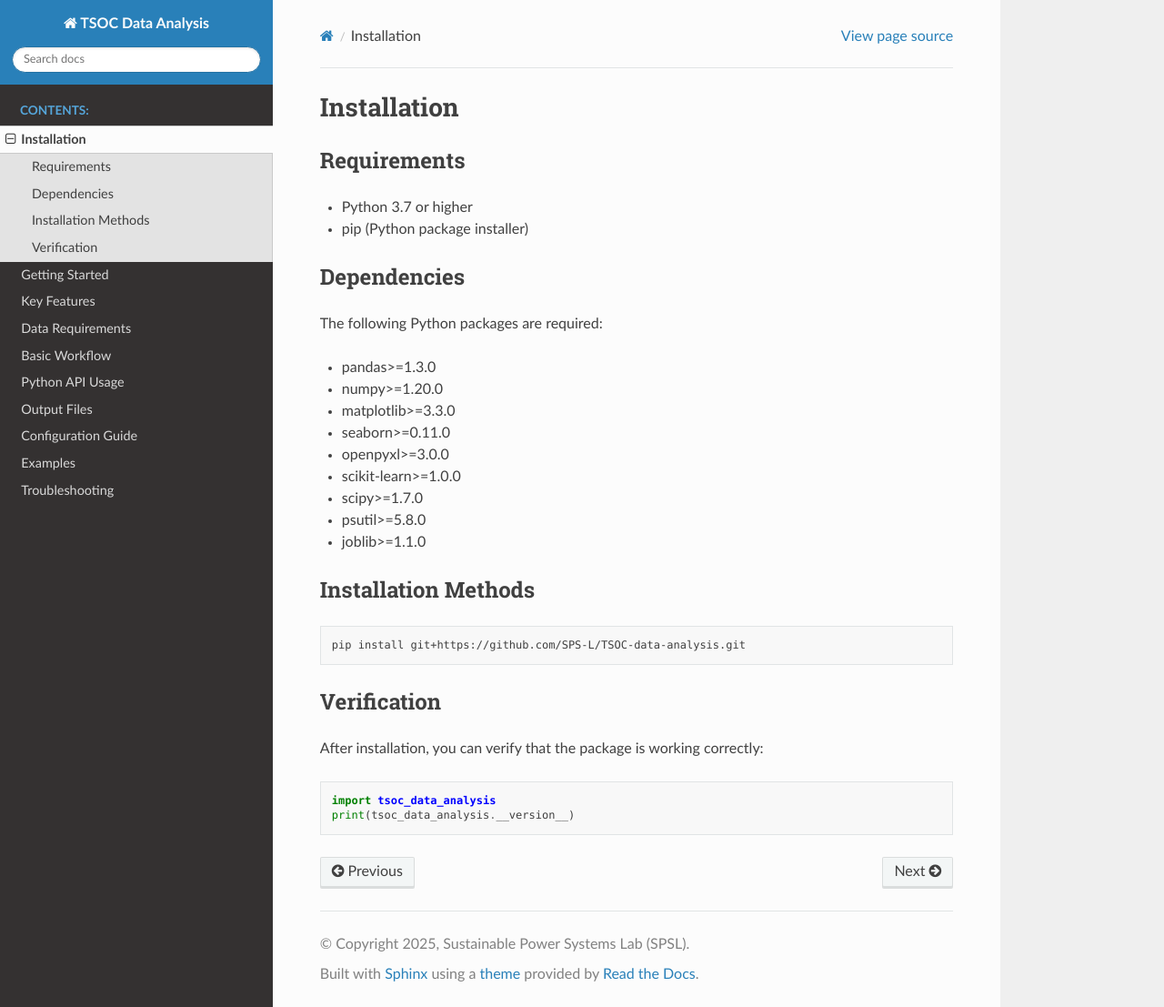
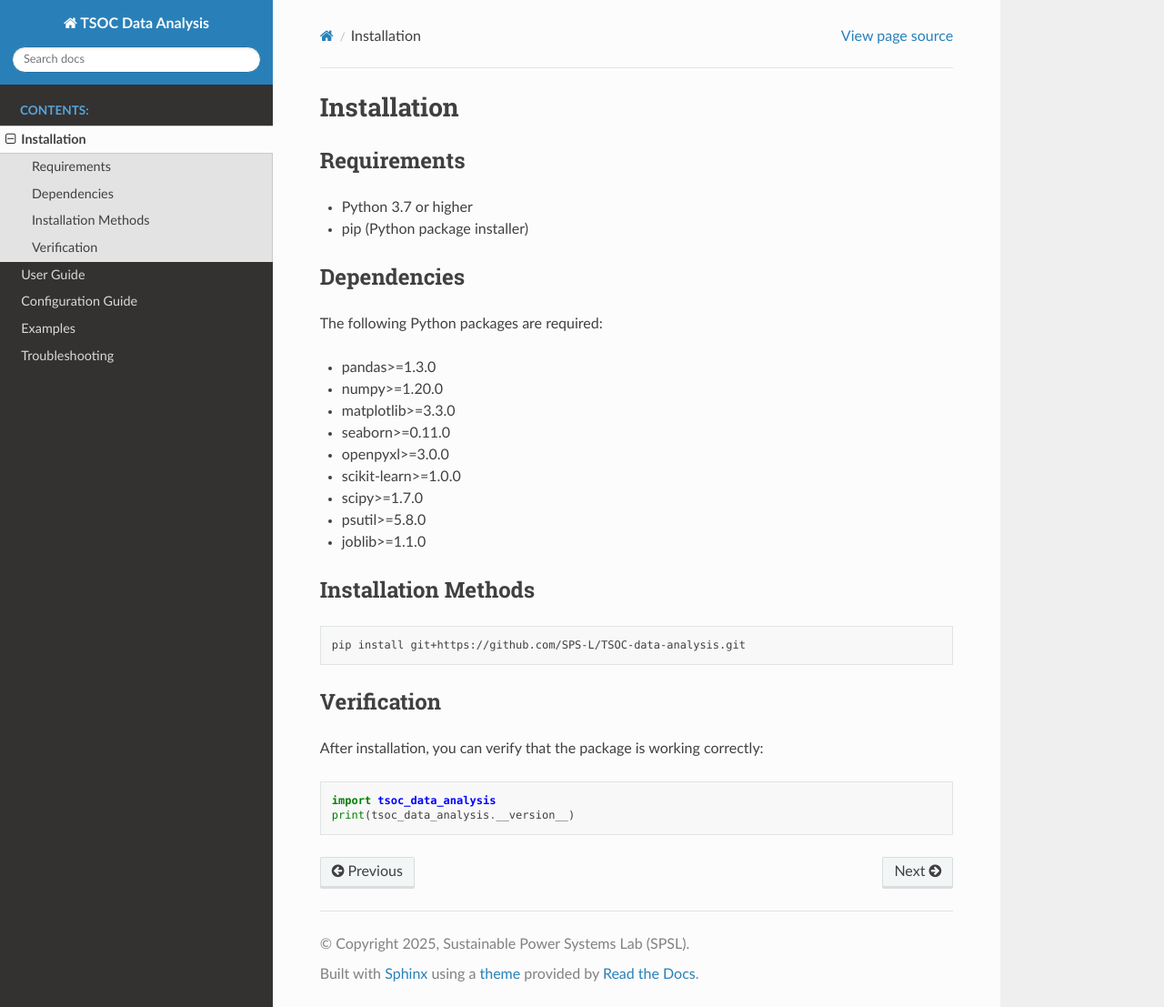
Before and after one commit to SPS-L/TSOC-data-analysis, a Sphinx documentation site: the page built from docs/source/installation.rst, in a window 1280 px wide and 1107 px high. Shown: the whole window at 91% size. Built offline with Sphinx 7.4.7 and the Read the Docs theme 3.1.0, drawn with Linux system fonts in a browser that asks for light colours; pages that are not in the unit, such as notebooks, are missing from menus.

Commit message:
fix: update user guide

```diff
--- a/docs/source/index.rst
+++ b/docs/source/index.rst
@@ -18,7 +18,6 @@
 
    installation
    user_guide
-   api_reference
    configuration
    examples
    troubleshooting
@@ -36,7 +35,7 @@
 * **Comprehensive logging** and error handling
 
 Quick Start
-----------
+-----------
 
 .. code-block:: python
 
@@ -51,7 +50,7 @@
        )
 
 Command Line Usage
------------------
+------------------
 
 .. code-block:: bash
 
--- a/docs/source/user_guide.rst
+++ b/docs/source/user_guide.rst
@@ -1,3 +1,6 @@
+User Guide
+==========
+
 Getting Started
 --------------
 
@@ -21,7 +24,7 @@
 - **Power System Visualizer**: Visualization and plotting functions
 
 Key Features
------------
+------------
 
 - **Month-based data filtering** for efficient processing of large datasets
 - **Load calculations** (Total Load, Net Load) with comprehensive statistics
@@ -33,7 +36,7 @@
 - **Comprehensive logging** and error handling
 
 Data Requirements
-----------------
+-----------------
 
 Input Data Format
 ~~~~~~~~~~~~~~~~
@@ -92,7 +95,7 @@
 * **Missing Data**: Gaps up to 3 time steps are interpolated linearly
 
 Basic Workflow
--------------
+--------------
 
 #. **Data Preparation**: Organize Excel files in the correct format
 #. **Data Loading**: Use the package to load and merge data
@@ -103,7 +106,7 @@
 #. **Results**: Save analysis results and reports
 
 Python API Usage
----------------
+----------------
 
 For programmatic access and custom workflows:
 
@@ -182,7 +185,7 @@
    print(f"  Missing values: {validation_results['missing_values']}")
 
 Output Files
------------
+------------
 
 The package generates various output files depending on the options selected:
 
```
Also changed, not shown: 8 other files.
